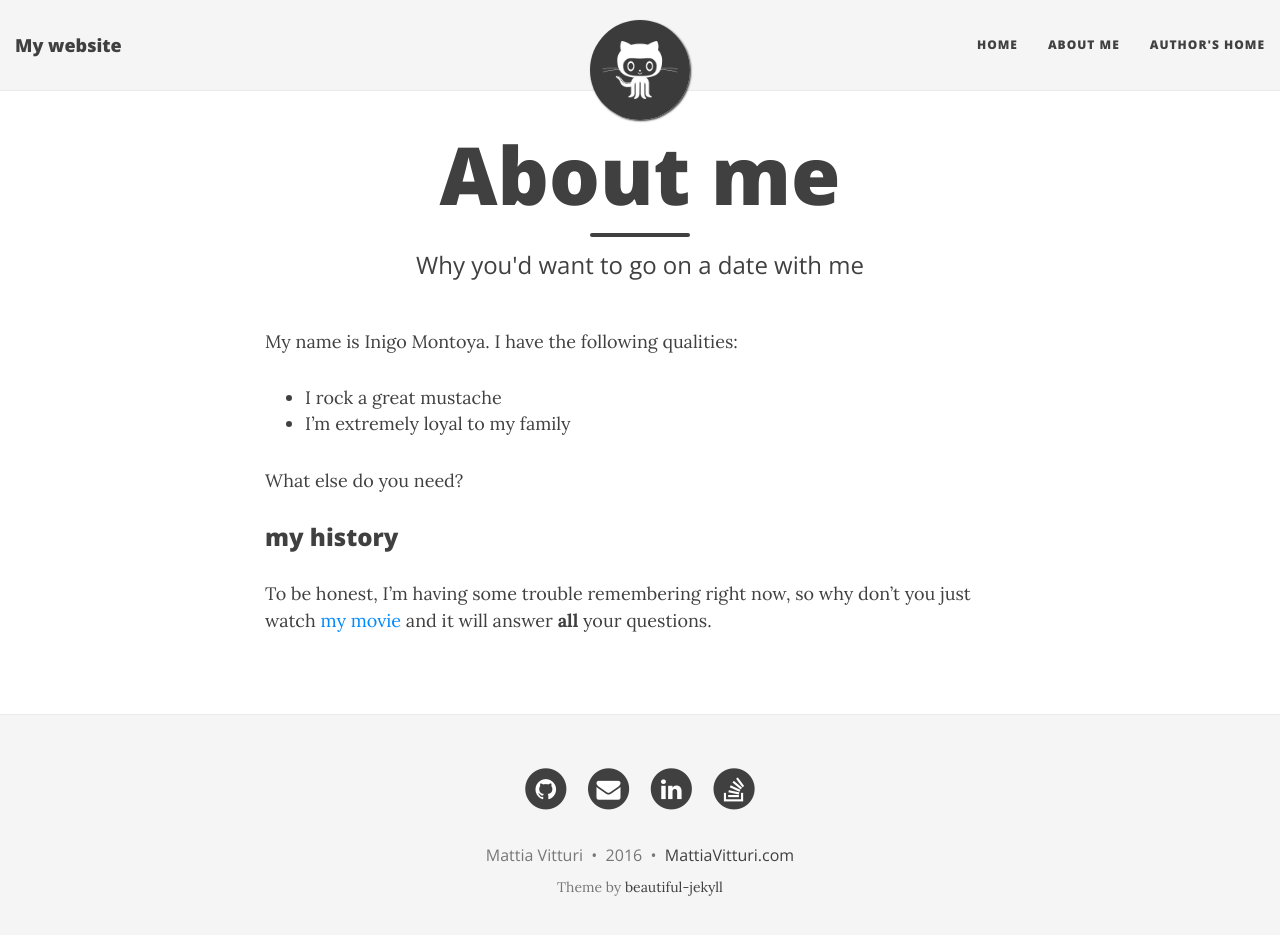
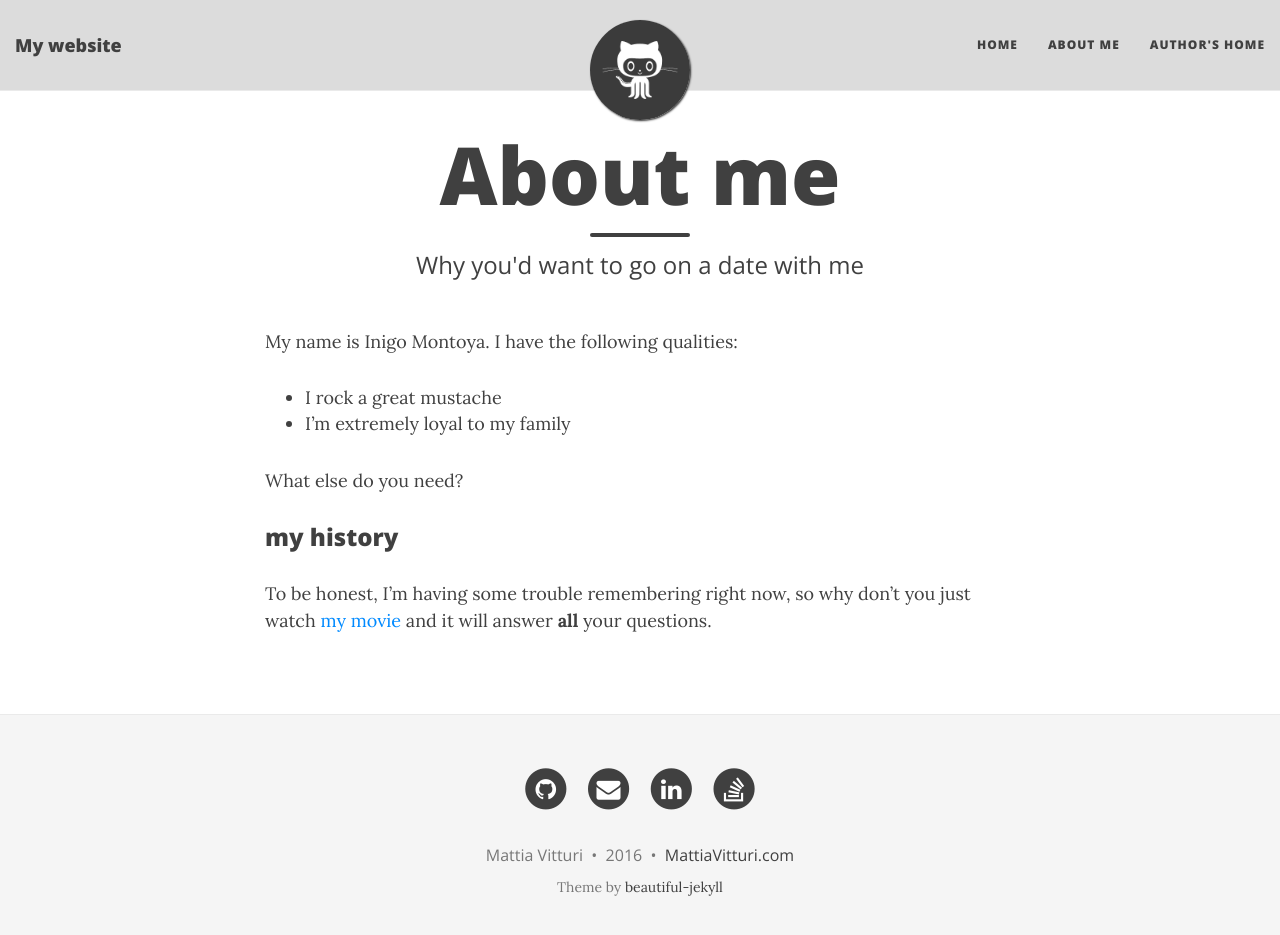
Before and after one commit to mvitturi/mvitturi.github.io, a Jekyll site: the page built from aboutme.md, in a window 1280 px wide and 948 px high. Shown: the top 935 px of the window. Built offline with Jekyll 4.4.1, drawn with Linux system fonts in a browser that asks for light colours; nearby versions of some CDN libraries.

Commit message:
Correct header color

```diff
--- a/css/main.css
+++ b/css/main.css
@@ -94,7 +94,7 @@ img {
 /* --- Navbar --- */
 
 .navbar-custom {
-  background: #F5F5F5;
+  background: gainsboro;
   border-bottom: 1px solid #EAEAEA;
   font-family: 'Open Sans', 'Helvetica Neue', Helvetica, Arial, sans-serif;
 }
```
